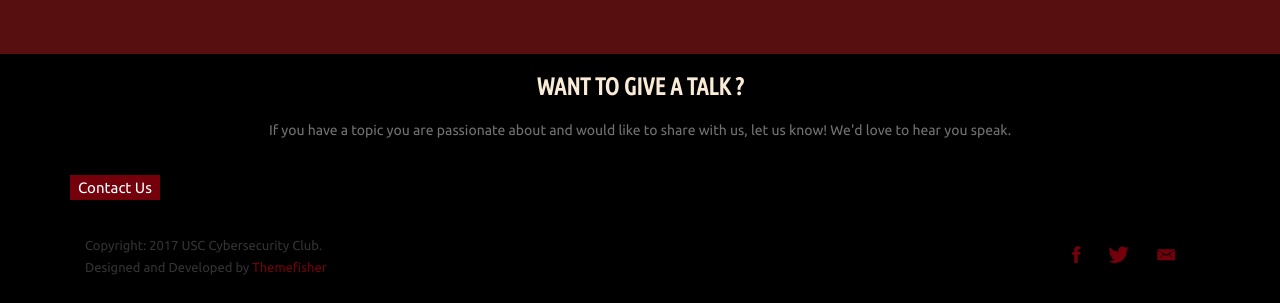
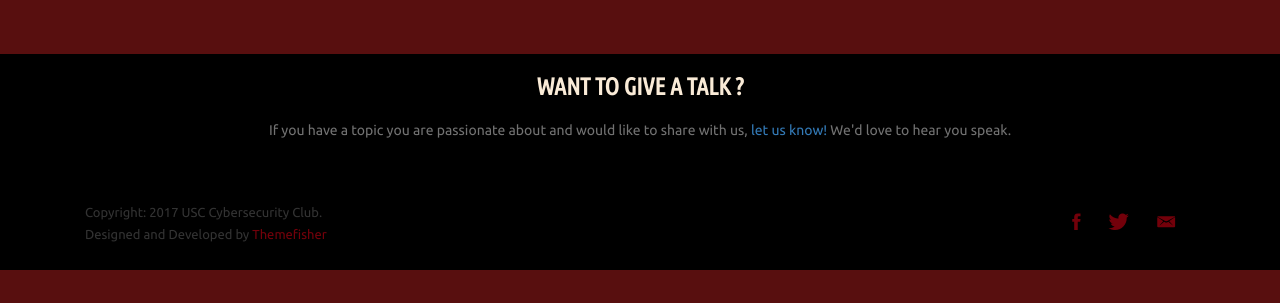
Before and after one commit to nglaeser/CybersecSite, a Flask app: page /events.html in a window 1280 px wide. Shown: the part 1029-1332 px from the top of the page. After the commit the page ends 1299 px from the top, so only its background shows below. Run offline with Flask 2, Linux system fonts and the light colour scheme; some libraries are stand-ins or nearby versions; some web fonts are replaced.

Commit message:
make contact on events page a hyperlink

```diff
--- a/templates/events.html
+++ b/templates/events.html
@@ -145,10 +145,7 @@
                 <div class="row">
                     <div class="col-md-12">
                         <h2 class="subtitle text-center wow fadeInUp animated" data-wow-duration="500ms" data-wow-delay=".3s">WANT TO GIVE A TALK ?</h2>
-                        <p class="subtitle-des text-center wow fadeInUp animated" data-wow-duration="500ms" data-wow-delay=".5s">If you have a topic you are passionate about and would like to share with us, let us know! We'd love to hear you speak.</p>
-                        <p class="social-icons">
-                            <a href="contact.html">Contact Us</a>
-                        </p>
+                        <p class="subtitle-des text-center wow fadeInUp animated" data-wow-duration="500ms" data-wow-delay=".5s">If you have a topic you are passionate about and would like to share with us, <a href="contact.html">let us know!</a> We'd love to hear you speak.</p>
                     </div>
                 </div>
             </div>
```
